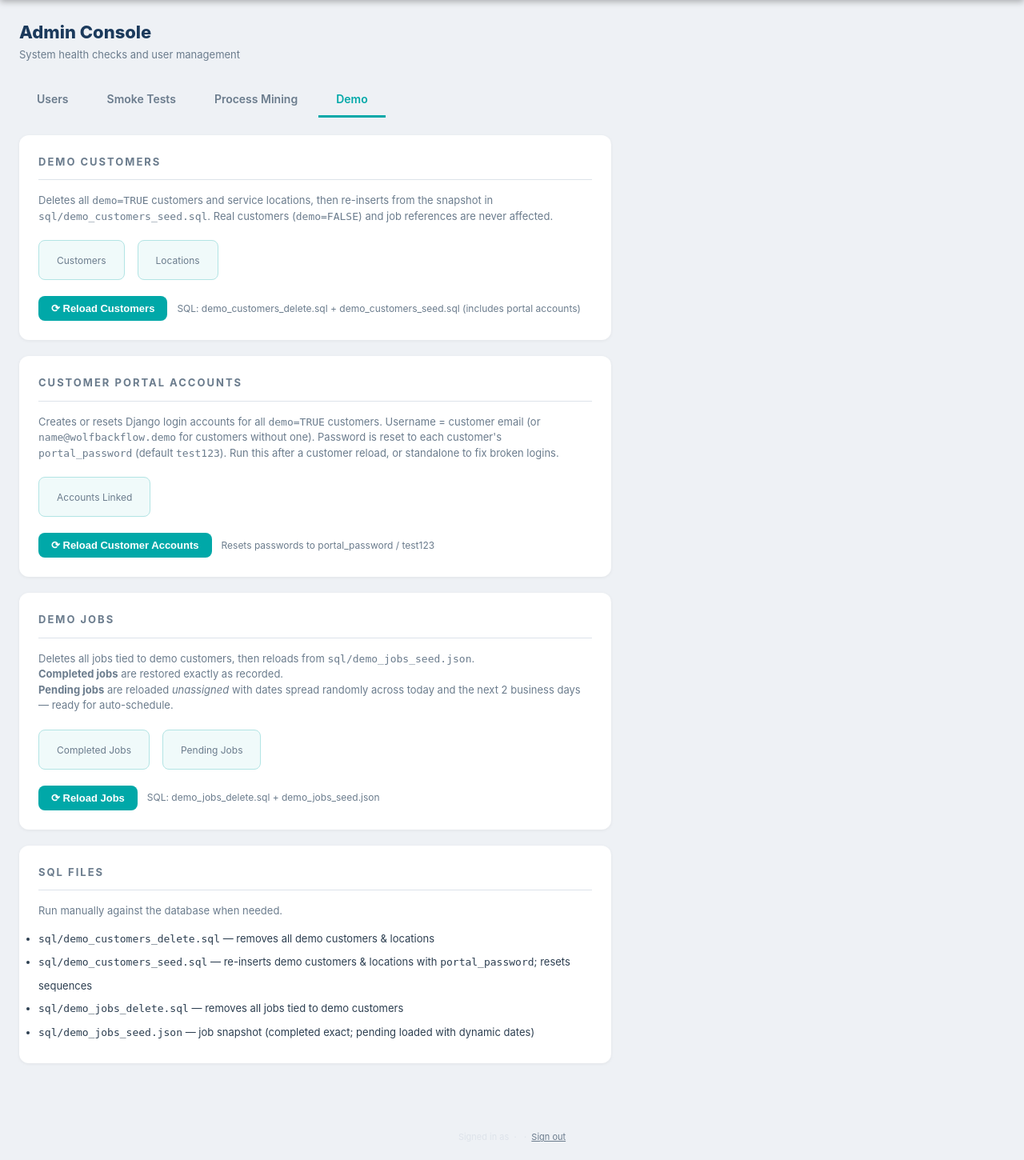
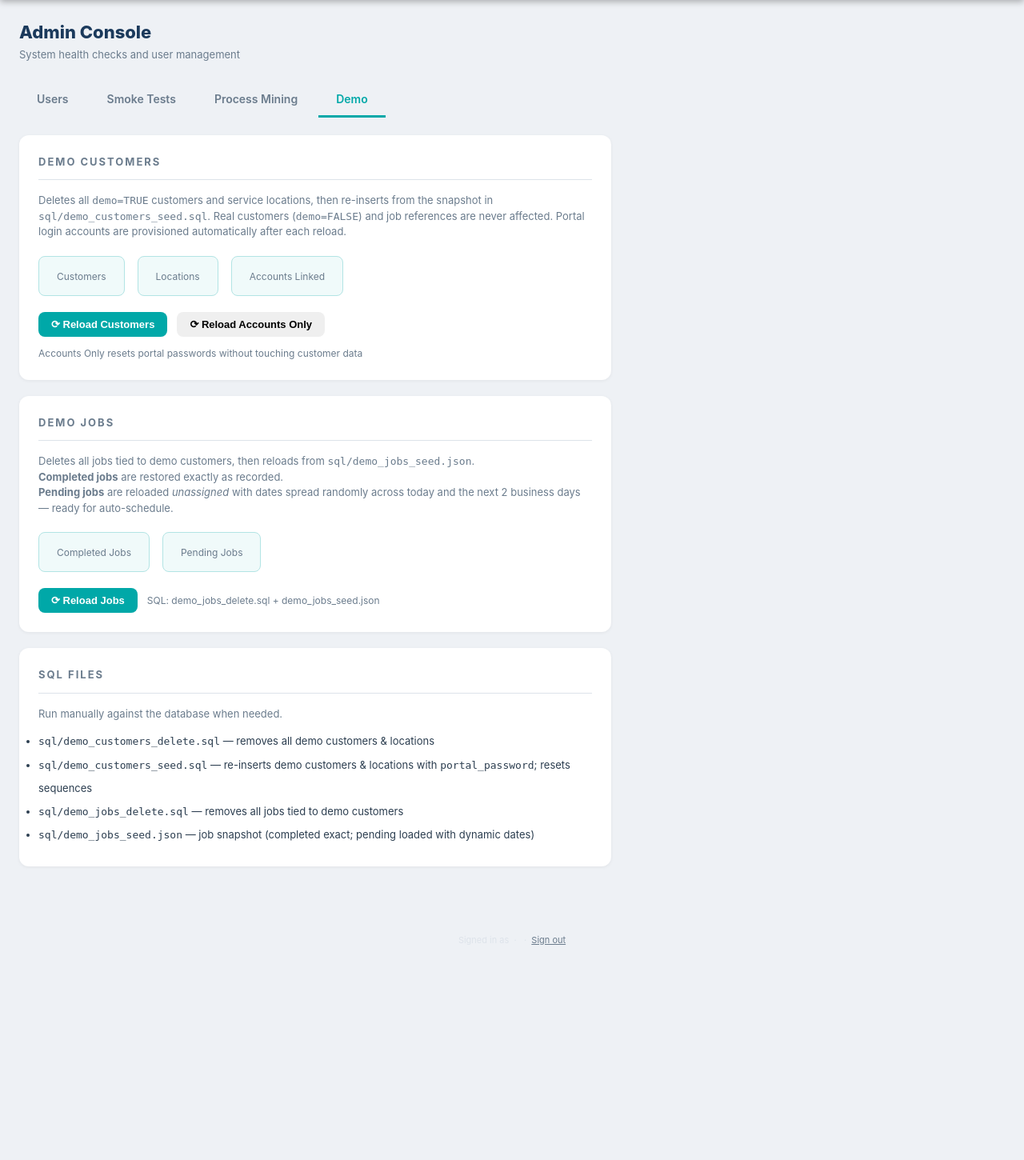
Before and after one commit to ronmcnatt/Wolf, a Django app: template technician/templates/technician/admin_demo.html in a window 1280 px wide. Shown: the part 60-1510 px from the top of the page at 80% size. After the commit the page ends 1241 px from the top, so only its background shows below. Run offline with Django 5.2, Linux system fonts and the light colour scheme; the template is opened without the code that fills it, so the values that code supplies are empty.

Commit message:
Admin Demo tab: merge Customer Accounts card into Demo Customers card
Consolidates the two customer cards into one with three stat tiles
(Customers / Locations / Accounts Linked) and two action buttons
(Reload Customers, Reload Accounts Only).

Co-Authored-By: Claude Sonnet 4.6 <noreply@anthropic.com>

```diff
--- a/technician/templates/technician/admin_demo.html
+++ b/technician/templates/technician/admin_demo.html
@@ -27,6 +27,7 @@
         Deletes all <code>demo=TRUE</code> customers and service locations, then re-inserts
         from the snapshot in <code>sql/demo_customers_seed.sql</code>.
         Real customers (<code>demo=FALSE</code>) and job references are never affected.
+        Portal login accounts are provisioned automatically after each reload.
       </p>
 
       <div style="display:flex; gap:16px; margin-bottom:20px; flex-wrap:wrap;">
@@ -38,38 +39,19 @@
           <div style="font-size:28px; font-weight:700; color:var(--teal);">{{ location_count }}</div>
           <div style="font-size:12px; color:var(--muted); margin-top:2px;">Locations</div>
         </div>
-      </div>
-
-      <div id="cust-status" style="display:none; margin-bottom:14px; padding:12px 16px; border-radius:8px; font-size:13px; font-weight:500;"></div>
-
-      <div style="display:flex; align-items:center; gap:12px;">
-        <button id="cust-btn" type="button" class="btn btn-primary" onclick="reloadCustomers()">⟳ Reload Customers</button>
-        <span style="font-size:12px; color:var(--muted);">SQL: demo_customers_delete.sql + demo_customers_seed.sql (includes portal accounts)</span>
-      </div>
-    </div>
-
-    <!-- CUSTOMER ACCOUNTS CARD -->
-    <div class="card">
-      <h3>Customer Portal Accounts</h3>
-      <p style="font-size:13px; color:var(--muted); margin-bottom:20px;">
-        Creates or resets Django login accounts for all <code>demo=TRUE</code> customers.
-        Username = customer email (or <code>name@wolfbackflow.demo</code> for customers without one).
-        Password is reset to each customer's <code>portal_password</code> (default <code>test123</code>).
-        Run this after a customer reload, or standalone to fix broken logins.
-      </p>
-
-      <div style="display:flex; gap:16px; margin-bottom:20px; flex-wrap:wrap;">
         <div style="background:#f0fafa; border:1px solid #b2e4e4; border-radius:8px; padding:14px 22px; text-align:center;">
           <div style="font-size:28px; font-weight:700; color:var(--teal);">{{ account_count }}</div>
           <div style="font-size:12px; color:var(--muted); margin-top:2px;">Accounts Linked</div>
         </div>
       </div>
 
+      <div id="cust-status" style="display:none; margin-bottom:14px; padding:12px 16px; border-radius:8px; font-size:13px; font-weight:500;"></div>
       <div id="acct-status" style="display:none; margin-bottom:14px; padding:12px 16px; border-radius:8px; font-size:13px; font-weight:500;"></div>
 
-      <div style="display:flex; align-items:center; gap:12px;">
-        <button id="acct-btn" type="button" class="btn btn-primary" onclick="reloadAccounts()">⟳ Reload Customer Accounts</button>
-        <span style="font-size:12px; color:var(--muted);">Resets passwords to portal_password / test123</span>
+      <div style="display:flex; align-items:center; gap:12px; flex-wrap:wrap;">
+        <button id="cust-btn" type="button" class="btn btn-primary" onclick="reloadCustomers()">⟳ Reload Customers</button>
+        <button id="acct-btn" type="button" class="btn btn-secondary" onclick="reloadAccounts()">⟳ Reload Accounts Only</button>
+        <span style="font-size:12px; color:var(--muted);">Accounts Only resets portal passwords without touching customer data</span>
       </div>
     </div>
 
```
